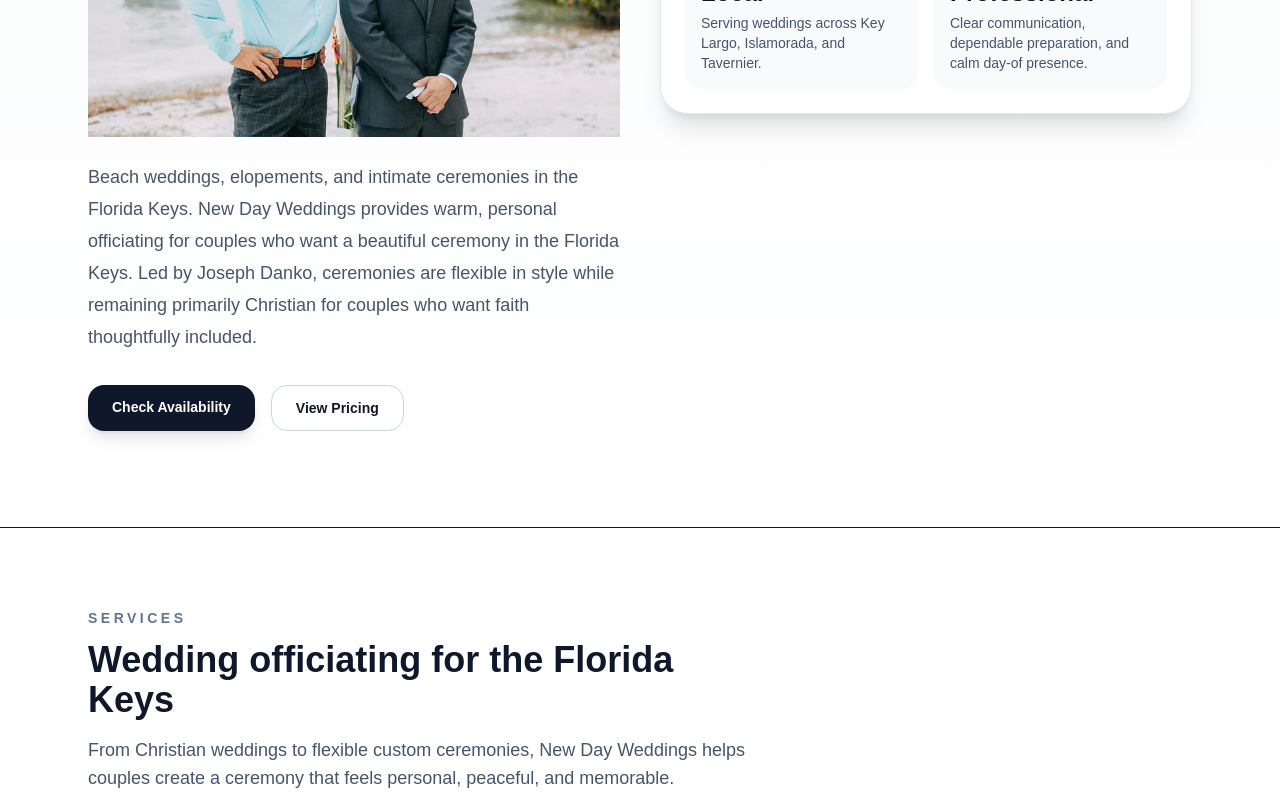
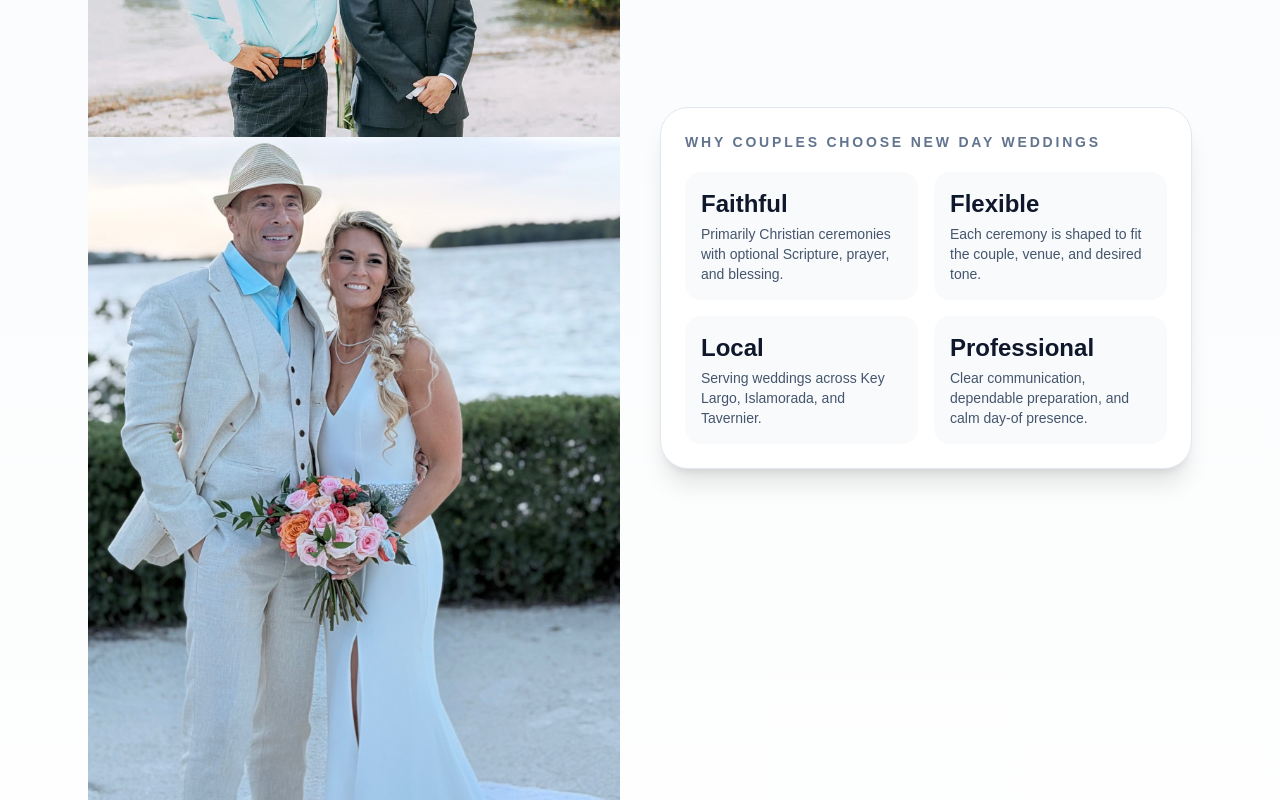
Before and after one commit to newdaywedding236/newdayweddings, a Next.js app: page / in a window 1280 px wide. Shown: the part 760-1560 px from the top of the page. Built offline with nearby package versions, Linux system fonts and the light colour scheme.

Commit message:
add second photo

```diff
--- a/app/page.js
+++ b/app/page.js
@@ -90,6 +90,7 @@ export default function WeddingOfficiantWebsite() {
             <h2 className="max-w-xl text-4xl font-bold tracking-tight md:text-6xl">
               Meaningful wedding ceremonies for Key Largo, Islamorada, and Tavernier.
 <img src="/photo.jpeg" />
+<img src="/photo1.jpeg" />
             </h2>
             <p className="mt-6 max-w-xl text-lg leading-8 text-slate-600">
               Beach weddings, elopements, and intimate ceremonies in the Florida Keys. New Day Weddings provides warm, personal officiating for couples who want a beautiful ceremony in the Florida Keys. Led by Joseph Danko, ceremonies are flexible in style while remaining primarily Christian for couples who want faith thoughtfully included.
```
